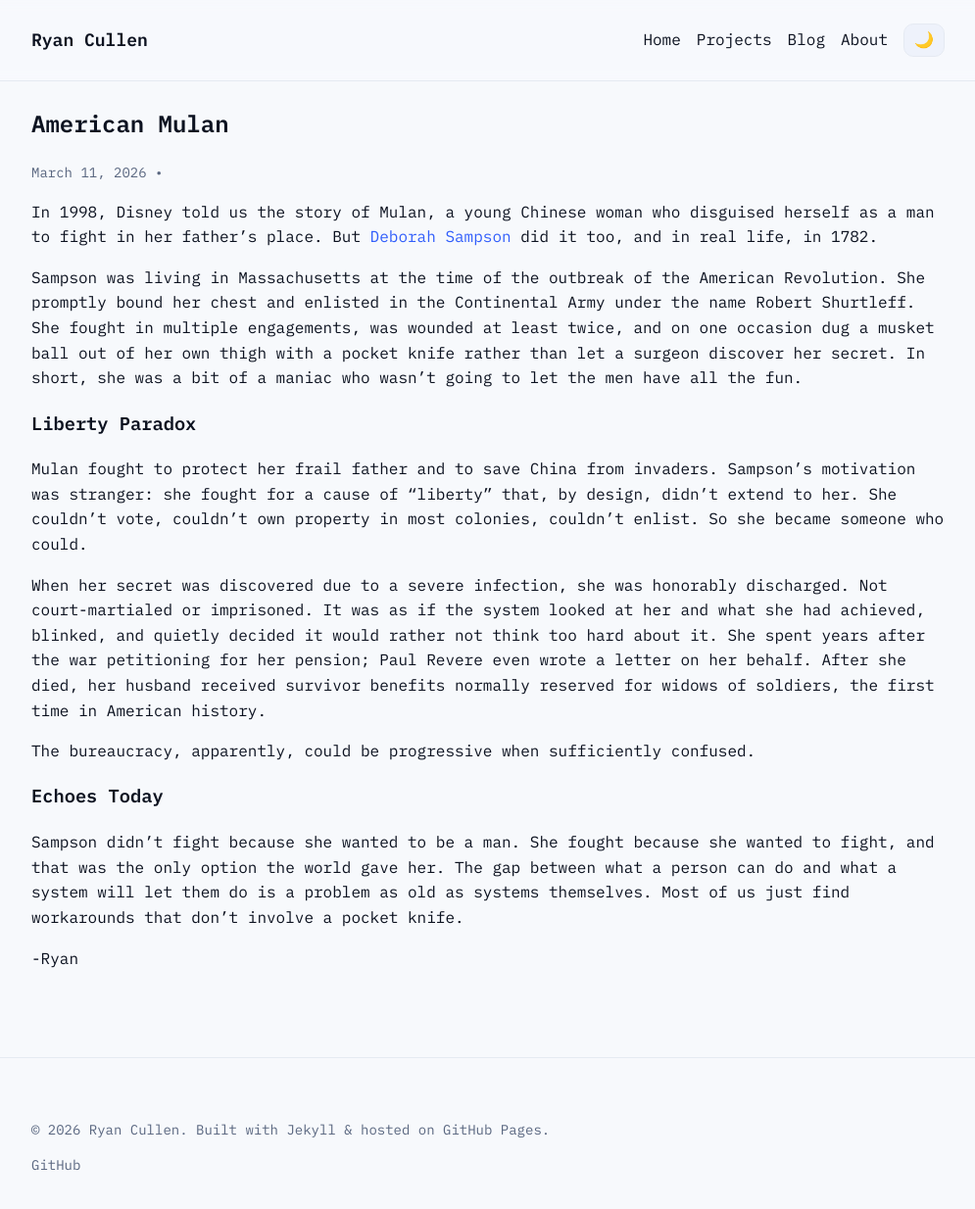
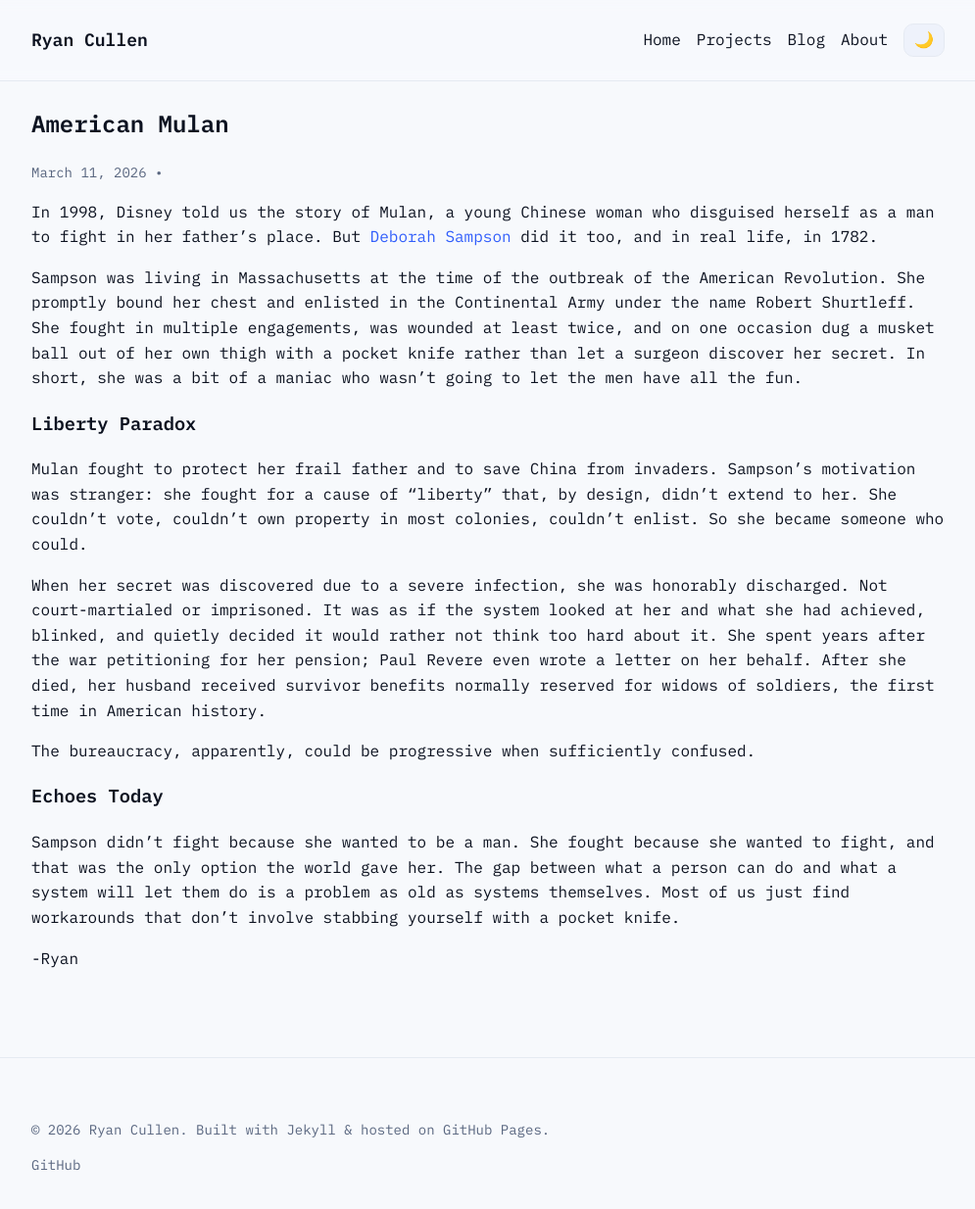
Before and after one commit to ryantcullen/ryantcullen.github.io, a Jekyll site: the page built from _posts/2026-03-11-american-mulan.md, in a window 1280 px wide and 1263 px high. Shown: the top 1234 px of the window at 98% size, without its empty margins (142-1137 px from the left). Built offline with Jekyll 4.4.1, drawn with Linux system fonts in a browser that asks for light colours.

Commit message:
Update American Mulan post
Co-Authored-By: Claude Sonnet 4.6 <noreply@anthropic.com>

```diff
--- a/_posts/2026-03-11-american-mulan.md
+++ b/_posts/2026-03-11-american-mulan.md
@@ -16,6 +16,6 @@ The bureaucracy, apparently, could be progressive when sufficiently confused.
 
 ### Echoes Today
 
-Sampson didn't fight because she wanted to be a man. She fought because she wanted to fight, and that was the only option the world gave her. The gap between what a person can do and what a system will let them do is a problem as old as systems themselves. Most of us just find workarounds that don't involve a pocket knife.
+Sampson didn't fight because she wanted to be a man. She fought because she wanted to fight, and that was the only option the world gave her. The gap between what a person can do and what a system will let them do is a problem as old as systems themselves. Most of us just find workarounds that don't involve stabbing yourself with a pocket knife.
 
 -Ryan
```
